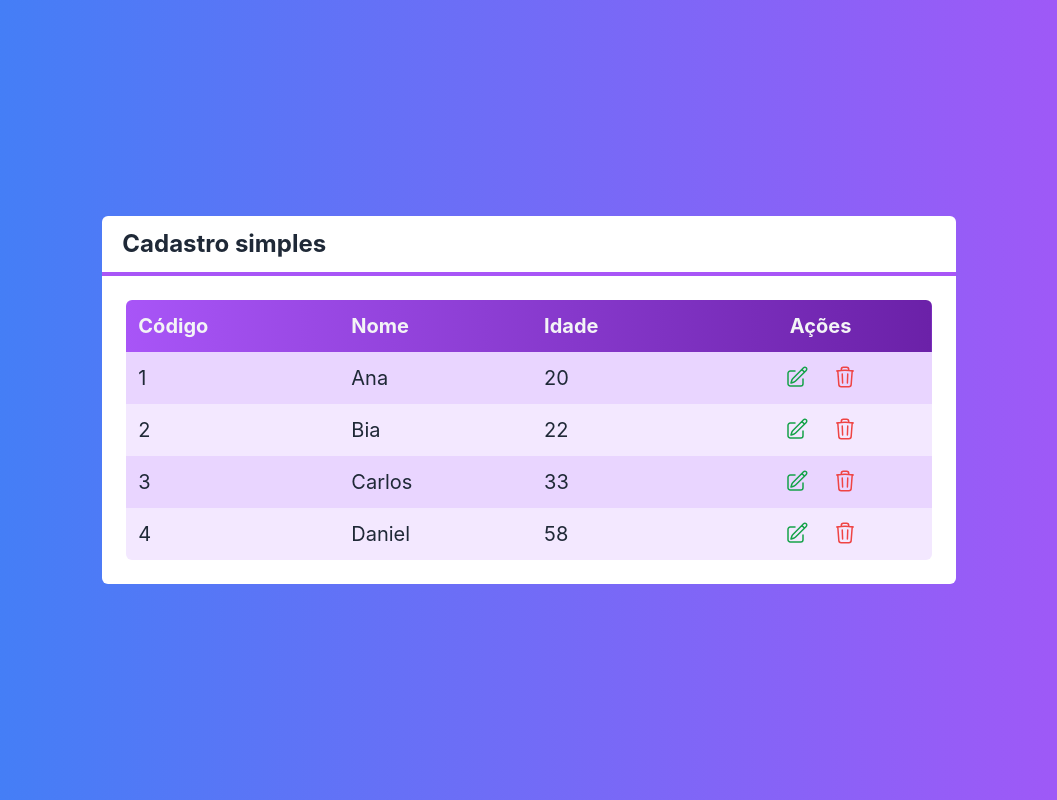
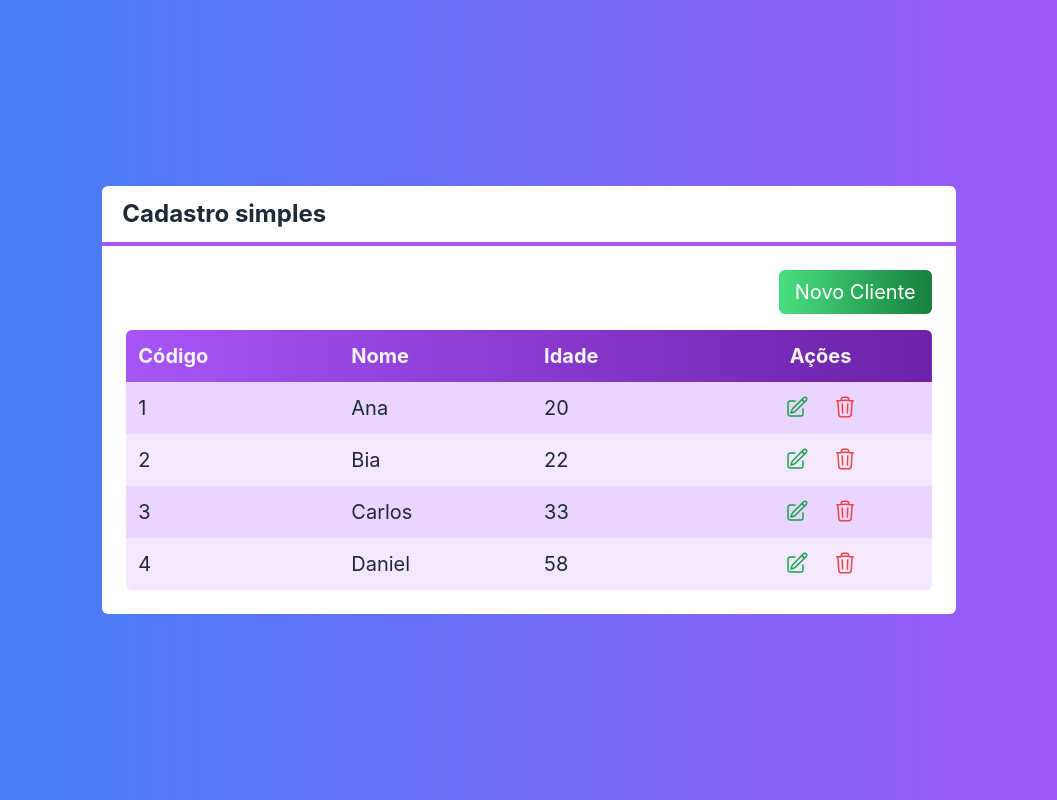
Before and after one commit to JuliaGomesDev/Next-Crud, a Next.js app: page / in a window 1280 px wide. Shown: the whole page, without its empty margins (111-1168 px from the left). Built offline with nearby package versions, Linux system fonts and the light colour scheme.

Commit message:
create: Botao.tsx, Entarda.tsx and Formulario.tsx modified: index.tsx and tailwind.config.js

```diff
--- /dev/null
+++ b/src/components/Botao.tsx
@@ -0,0 +1,17 @@
+interface botaoProps {
+  cor?: 'green' | 'blue' | 'gray'
+  className?: string
+  children: any
+}
+
+export default function Botao(props: botaoProps) {
+  const cor = props.cor ?? 'gray'
+
+  return (
+    <button
+      className={`bg-gradient-to-r from-${cor}-400 to-${cor}-700 text-white px-4 py-2 rounded-md ${props.className}`}
+    >
+      {props.children}
+    </button>
+  )
+}
--- /dev/null
+++ b/src/components/Entrada.tsx
@@ -0,0 +1,9 @@
+interface entredaProps {}
+
+export default function Entrada(props: entredaProps) {
+  return (
+    <div>
+      <label htmlFor=""></label>
+    </div>
+  )
+}
--- /dev/null
+++ b/src/components/Formulario.tsx
@@ -0,0 +1,11 @@
+import Entrada from './Entrada'
+
+interface formularioProps {}
+
+export default function Formulario(props: formularioProps) {
+  return (
+    <div>
+      <Entrada></Entrada>
+    </div>
+  )
+}
--- a/src/pages/index.tsx
+++ b/src/pages/index.tsx
@@ -1,3 +1,4 @@
+import Botao from '../components/Botao'
 import Layout from '../components/Layout'
 import Tabela from '../components/Tabela'
 import Cliente from '../core/Cliente'
@@ -21,10 +22,15 @@ export default function Home() {
     <div
       className={`
       flex justify-center items-center h-screen
-      bg-[#2c2c2c] bg-gradient-to-r from-blue-500 to-purple-500
+      bg-gradient-to-r from-blue-500 to-purple-500
       text-white`}
     >
       <Layout titulo="Cadastro simples">
+        <div className="flex justify-end">
+          <Botao cor="green" className="mb-4">
+            Novo Cliente
+          </Botao>
+        </div>
         <Tabela
           clientes={clientes}
           clienteSelecionado={clienteSelecionado}
--- a/tailwind.config.js
+++ b/tailwind.config.js
@@ -4,6 +4,11 @@ module.exports = {
     './src/pages/**/*.{js,ts,jsx,tsx}',
     './src/components/**/*.{js,ts,jsx,tsx}'
   ],
+  safelist: [
+    {
+      pattern: /^(from|to)-/
+    }
+  ],
   theme: {
     extend: {}
   },
```
